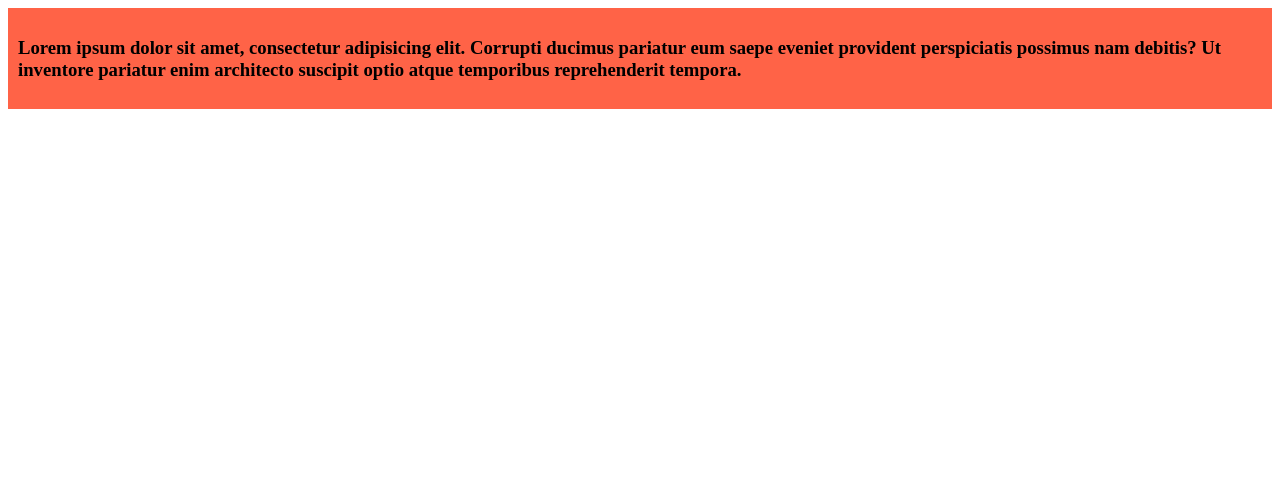
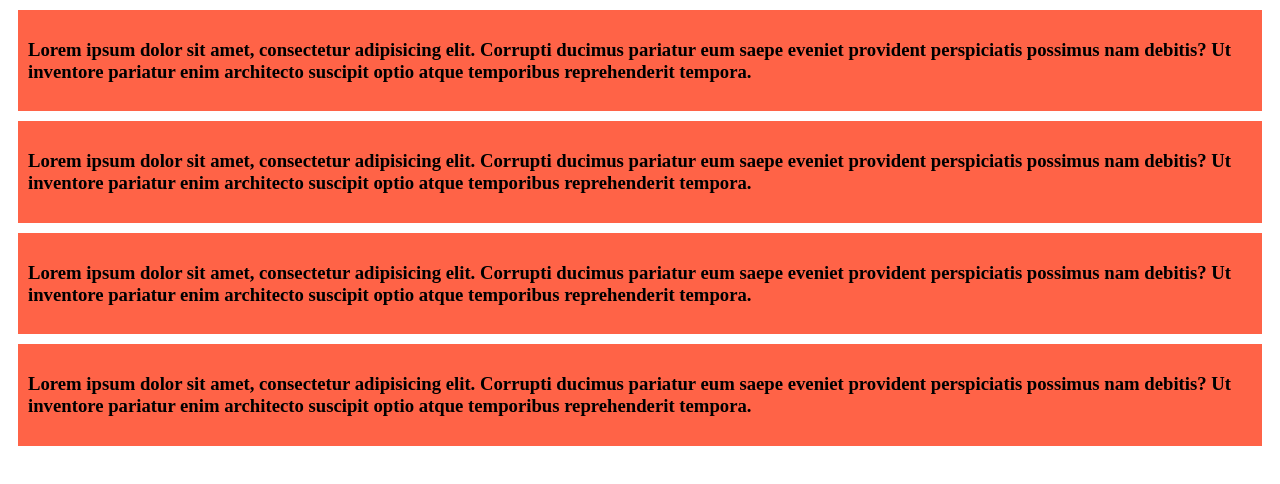
Before and after one commit to Syeed141/my-simple-web, a plain HTML site: page first.html in a window 1280 px wide. Drawn offline with Linux system fonts and the light colour scheme.

Commit message:
second change

```diff
--- a/color/style.css
+++ b/color/style.css
@@ -2,5 +2,6 @@ div{
 
 background-color:tomato;
 padding:10px;
+margin: 10px;
 
 }
--- a/first.html
+++ b/first.html
@@ -15,5 +15,49 @@
 
     </div>
 
+
+
+
+
+
+</body>
+    <div>
+
+   <h3>Lorem ipsum dolor sit amet, consectetur adipisicing elit. Corrupti ducimus pariatur eum saepe eveniet provident perspiciatis possimus nam debitis? Ut inventore pariatur enim architecto suscipit optio atque temporibus reprehenderit tempora. </h3>
+
+
+    </div>
+
+
+
+
+
+
+</body>
+    <div>
+
+   <h3>Lorem ipsum dolor sit amet, consectetur adipisicing elit. Corrupti ducimus pariatur eum saepe eveniet provident perspiciatis possimus nam debitis? Ut inventore pariatur enim architecto suscipit optio atque temporibus reprehenderit tempora. </h3>
+
+
+    </div>
+
+
+
+
+
+
+</body>
+    <div>
+
+   <h3>Lorem ipsum dolor sit amet, consectetur adipisicing elit. Corrupti ducimus pariatur eum saepe eveniet provident perspiciatis possimus nam debitis? Ut inventore pariatur enim architecto suscipit optio atque temporibus reprehenderit tempora. </h3>
+
+
+    </div>
+
+
+
+
+
+
 </body>
 </html>
```
